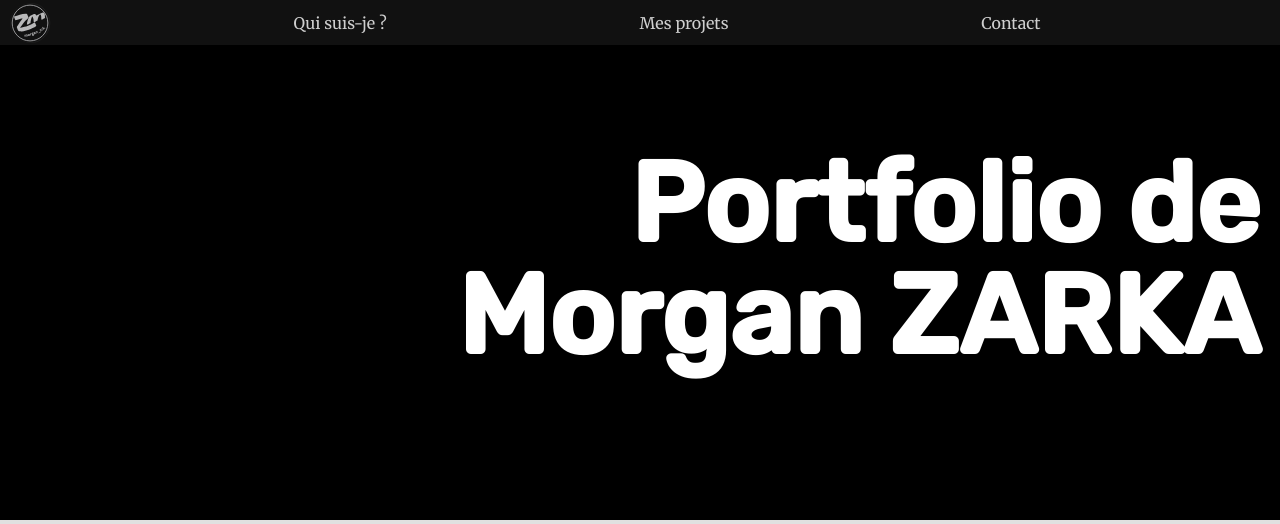
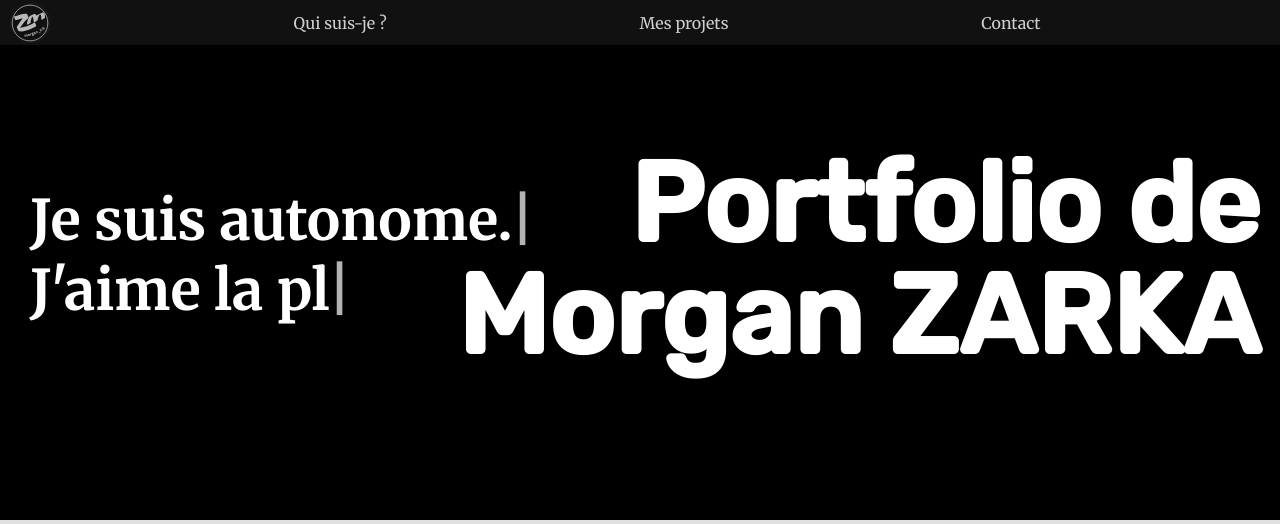
Before and after one commit to Suzoka/Portfolio, a PHP site: page /sandbox.html in a window 1280 px wide. Shown: the top 524 px of the page. Run offline with PHP 8.4, Linux system fonts and the light colour scheme.

Commit message:
:sparkles:Dynamic text, need to work on responsive

```diff
--- a/sand.css
+++ b/sand.css
@@ -153,7 +153,8 @@ header {
     z-index: 1000;
 }
 
-nav, footer div{
+nav,
+footer div {
     max-width: 1000px;
     height: 100%;
     width: 100%;
@@ -209,12 +210,6 @@ footer {
     flex-shrink: 0;
 }
 
-/* footer div {
-    display: flex;
-    justify-content: center;
-    gap: 25px;
-} */
-
 .wrapper {
     box-sizing: border-box;
     min-height: 100%;
@@ -242,6 +237,35 @@ footer {
     white-space: nowrap !important;
 }
 
+.dynamique{
+    color: white;
+    font-size: 3.5rem;
+    font-weight: 700;
+    position: absolute;
+    top: 50%;
+    left: 30px;
+    margin-top: -75px;
+}
+
+.dynamique p{
+    margin: 0;
+}
+
+.savoirFaire::after, .savoirEtre::after {
+    content: "|";
+    animation: blink ease 1s infinite;
+    margin-left: -2px;
+}
+
+@keyframes blink {
+    0%, 100% {
+      opacity: 0;
+    } 50% {
+      opacity: 1;
+    }
+  }
+
+  /* ! Fin du test */
 
 @media screen and (max-width: 1024px) {
     .banner {
--- a/sandbox.html
+++ b/sandbox.html
@@ -10,7 +10,7 @@
 
     <link rel="preconnect" href="https://fonts.googleapis.com">
     <link rel="preconnect" href="https://fonts.gstatic.com" crossorigin>
-    <link href="https://fonts.googleapis.com/css2?family=Merriweather&family=Rubik:wght@300;500&display=swap"
+    <link href="https://fonts.googleapis.com/css2?family=Merriweather:wght@400;700&family=Rubik:wght@300;500&display=swap"
         rel="stylesheet">
 
 <body>
@@ -27,6 +27,10 @@
         <main>
             <div class="banner">
                 <h1 class="title">Portfolio de<br>Morgan ZARKA</h1>
+                <div class="dynamique">
+                    <p>Je suis&nbsp;<span class="savoirEtre" ></span></p>
+                    <p>J'aime l<span class="savoirFaire" ></span></p>
+                </div>
             </div>
 
             <h2>blabla</h2>
--- a/water.js
+++ b/water.js
@@ -34,8 +34,6 @@ gauche.addEventListener('click', function () {
     decaleDroite();
 })
 
-
-
 function decaleGauche() {
     gauche.style.display = "block";
     slider.style.left = "-" + ((position) * 425) - 25 * (position - 1) + "px";
@@ -46,15 +44,15 @@ function decaleGauche() {
     }
 
     else if (((window.window.innerWidth / 460) % 1) < 0.9 && ((window.window.innerWidth / 460) % 1) >= 0.5) {
-        if (position == slides.length - Math.trunc(window.window.innerWidth / 460)-1) {
-            slider.style.left = "-" + ((position) * 425) - 25 * (position - 1) -150+ "px";
+        if (position == slides.length - Math.trunc(window.window.innerWidth / 460) - 1) {
+            slider.style.left = "-" + ((position) * 425) - 25 * (position - 1) - 150 + "px";
             droite.style.display = "none";
         }
     }
 
     else if (((window.window.innerWidth / 460) % 1) > 0.25 && ((window.window.innerWidth / 460) % 1) < 0.5) {
         if (position == slides.length - Math.trunc(window.window.innerWidth / 460)) {
-            slider.style.left = "-" + ((position) * 425) - 25 * (position - 1) +160+ "px";
+            slider.style.left = "-" + ((position) * 425) - 25 * (position - 1) + 160 + "px";
             droite.style.display = "none";
         }
     }
@@ -68,3 +66,75 @@ function decaleDroite() {
     droite.style.display = "block";
     slider.style.left = "-" + ((position) * 425) - 25 * (position - 1) + "px";
 }
+
+
+// ? Base du code : https://codepen.io/varunpvp/pen/jeVLrG
+
+const zoneTexteFaire = document.querySelector(".savoirFaire");
+const listeFaire = ["e développement.", "a plongée.", "e PHP.", "a photographie.", "e JavaScript."];
+
+motsDynamiques(zoneTexteFaire, listeFaire);
+
+const zoneTexteEtre = document.querySelector(".savoirEtre");
+const listeEtre = ["curieux.", "autonome.", "passionné.", "sérieux", "à l'écoute.", "rigoureux."];
+
+motsDynamiques(zoneTexteEtre, listeEtre);
+
+function motsDynamiques(zoneTexte, liste) {
+    // Variable qui indique si nous devons écrire ou effacer le mot
+    let avancer = true;
+
+    // Position dans la liste des mots et position dans le mot en cours
+    let wordIndex = 0;
+    let letterIndex = 0;
+
+    let ecriture;
+
+    //Lance les modifications
+    ecrire();
+
+    //Change une lettre toutes les 85ms
+    function ecrire() {
+        ecriture = setInterval(modifMot, 100);
+    }
+
+    function modifMot() {
+        //Sélectionne le mot en cours
+        const mot = liste[wordIndex];
+
+        //Si on écrit le mot
+        if (avancer) {
+            letterIndex++;
+
+            //Si on a fini d'écrire le mot
+            if (letterIndex == mot.length) {
+                //Indique qu'on doit effacer le mot
+                avancer = false;
+
+                //Arrête les modifications
+                clearInterval(ecriture);
+                //Reprendre après 1.5s
+                setTimeout(ecrire, 3000);
+            }
+            //Si on efface le mot
+        } else if (!avancer) {
+            letterIndex--;
+
+            //Si on a fini d'effacer le mot
+            if (letterIndex == 0) {
+                //Indique qu'on doit écrire
+                avancer = true;
+                //Passe au mot suivant
+                wordIndex++;
+
+                //Si on a fini la liste des mots, on recommence
+                if (wordIndex == liste.length) {
+                    wordIndex = 0;
+                }
+            }
+        }
+
+        //Faire la modification
+        zoneTexte.innerHTML = mot.substring(0, letterIndex);
+    }
+}
```
